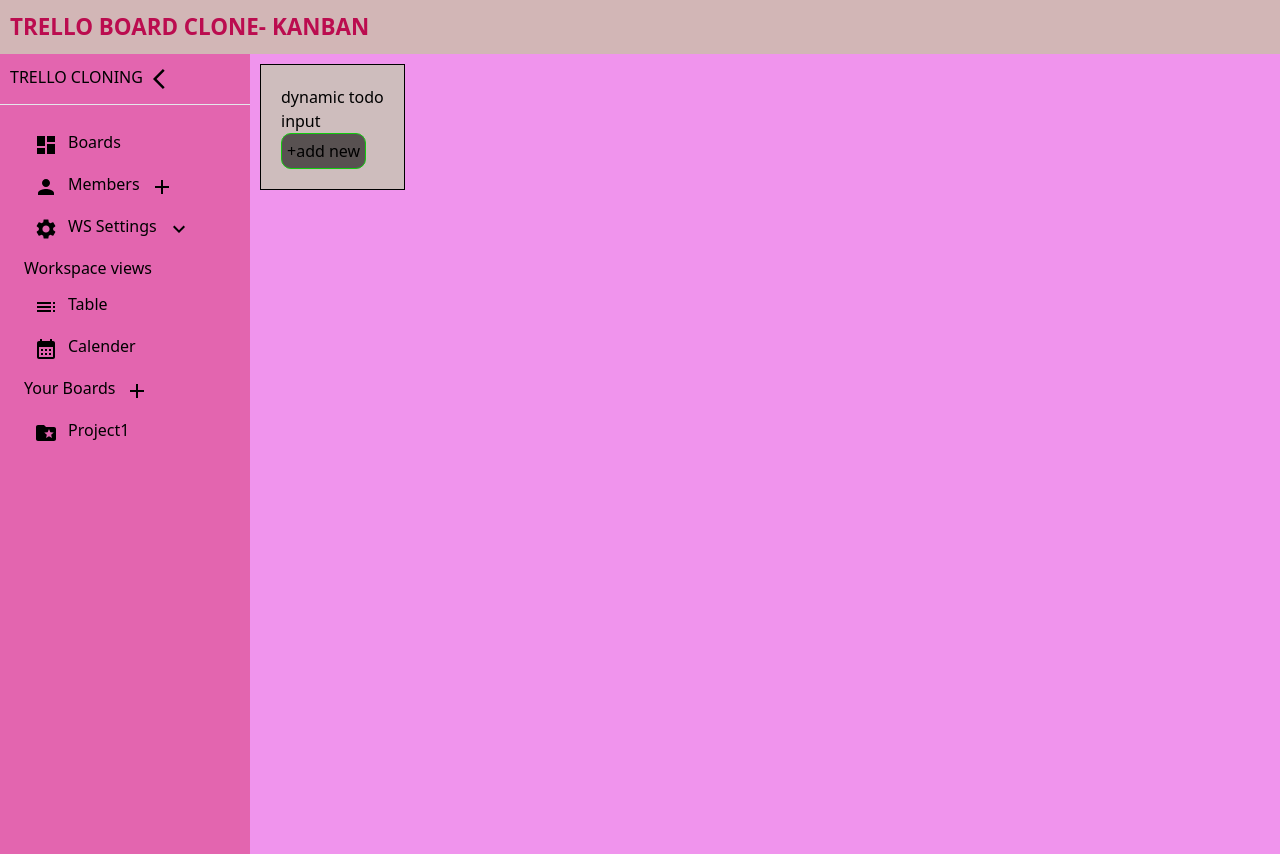
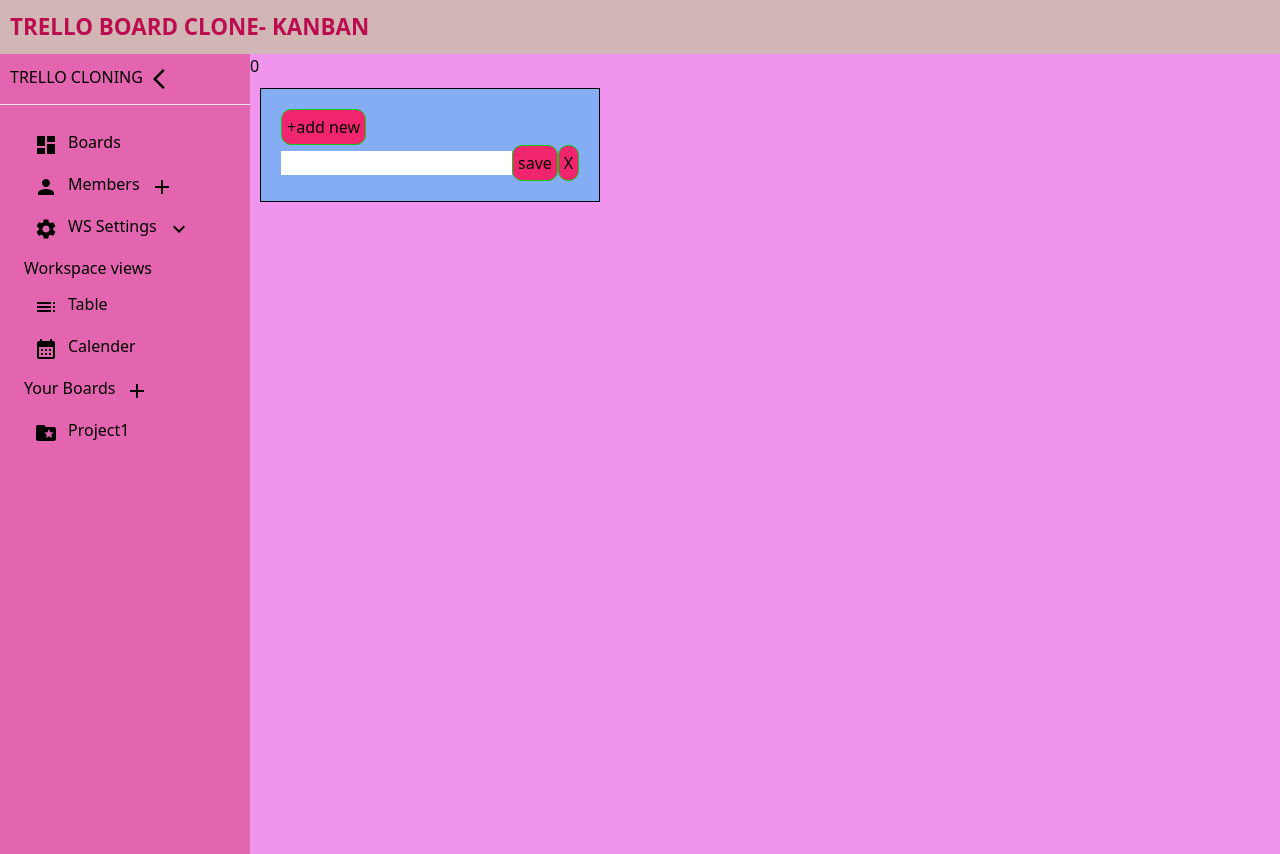
Before and after one commit to rajkishan7870/project_4, a React (Create React App) app: page / in a window 1280 px wide. Both pictures are taken after a click on the button "+add new". Built offline with nearby package versions, Linux system fonts and the light colour scheme.

Commit message:
update- added redux but facing issues

```diff
--- a/src/components/SideNavcomp/SideNav.jsx
+++ b/src/components/SideNavcomp/SideNav.jsx
@@ -13,7 +13,6 @@
 export default function SideNav() {
   return (
     <div className={style.sidenav}>
-      {/* <div className={style.navwrap}> */}
       <div className={style.heading}>
         TRELLO CLONING
         <ArrowBackIosIcon />
@@ -51,7 +50,6 @@
         <FolderSpecialIcon />
         Project1
       </div>
-      {/* </div> */}
     </div>
   );
 }
--- a/src/components/SideNavcomp/rests/Addnew.jsx
+++ b/src/components/SideNavcomp/rests/Addnew.jsx
@@ -1,11 +1,48 @@
-import React from 'react'
-import style from './rest.module.css'
-
+import React, { useState } from "react";
+import style from "./rest.module.css";
+import { useDispatch } from "react-redux";
+import { addlist } from "../../../store/listSlice";
 
 export default function Addnew() {
+  const [valinput, setvalinput] = useState("");
+
+  const [isformvis, setisformvis] = useState(false);
+  const disp = useDispatch();
+
+  const submitfunc = (e) => {
+    e.preventDefault();
+    // console.log(valinput);
+
+    disp(
+      addlist({
+        // id: Math.random().toFixed(2),
+        title: valinput,
+      })
+    );
+    console.log("madhu");
+    setvalinput("");
+  };
+
+  const inputchange = (e) => {
+    setvalinput(e.target.value);
+  };
+  const formvis = () => {
+    // setisformvis(true)
+    setisformvis(!isformvis);
+  };
+  const closeform = () => {
+    setisformvis(false);
+  };
   return (
     <div>
-      <button>+add new</button>
+      <button onClick={formvis}>+add new</button>
+      {isformvis && (
+        <form onSubmit={submitfunc}>
+          <input value={valinput} onChange={inputchange} />
+          <button onClick={submitfunc}>save</button>
+          <button onClick={closeform}>X</button>
+        </form>
+      )}
     </div>
-  )
+  );
 }
--- a/src/components/SideNavcomp/rests/List.jsx
+++ b/src/components/SideNavcomp/rests/List.jsx
@@ -1,16 +1,31 @@
 import React from "react";
-import Card from "./Card";
+// import Card from "./Card";
 import Addnew from "./Addnew";
 import style from "./rest.module.css";
+import { useSelector } from "react-redux";
 
 export default function List() {
+  const viewlist = useSelector((stores) => stores.listslice.list);
+console.log(viewlist);
+
   return (
-    <div className={style.listx}>
-      <div className={style.listcover}>
-        <div>dynamic todo</div>
-        <Card />
-        <Addnew />
+    <>
+      <div>
+        {viewlist.length &&
+          viewlist.map((list) => {
+            <div key={list.id}>{list.title}</div>;
+            <div>
+              <Addnew />
+            </div>;
+          })}
       </div>
-    </div>
+      <div className={style.listx}>
+        <div className={style.listcover}>
+          {/* <div>dynamic todo</div> */}
+          {/* <Card /> */}
+          <Addnew />
+        </div>
+      </div>
+    </>
   );
 }
--- a/src/components/SideNavcomp/rests/rest.module.css
+++ b/src/components/SideNavcomp/rests/rest.module.css
@@ -12,12 +12,12 @@
     /* background-color: #080303; */
 }
 .listcover{
-    background-color: #cebdbd;
+    background-color: #84adf3;
     padding: 20px;
 }
 button{
     border: 1px solid rgb(18, 204, 15);
-    background-color: #585151;
+    background-color: #f1256d;
     padding: 5px;
     border-radius: 10px;
 }
--- /dev/null
+++ b/src/store/index.js
@@ -0,0 +1,11 @@
+import { configureStore } from "@reduxjs/toolkit";
+import listslice from "./listSlice";
+
+const store = configureStore({
+  reducer: {
+    // getslice: listslice,
+    listslice: listslice,
+  },
+});
+
+export default store;
--- /dev/null
+++ b/src/store/listSlice.js
@@ -0,0 +1,20 @@
+import { createSlice } from "@reduxjs/toolkit";
+
+// // configureStore
+
+const listslice = createSlice({
+  name: "listslice",
+  initialState: {
+    list: [],
+  },
+  reducers: {
+    addlist: (state, action) => {
+      //       state.list.push(action.payload);
+      console.log(action.payload);
+      console.log("Action is m-", action);
+    },
+  },
+});
+
+export default listslice.reducer;
+export const { addlist } = listslice.actions;
```
Also changed, not shown: src/index.js (+8 -3 lines). Lines whose indentation alone changed are shown as unchanged.
